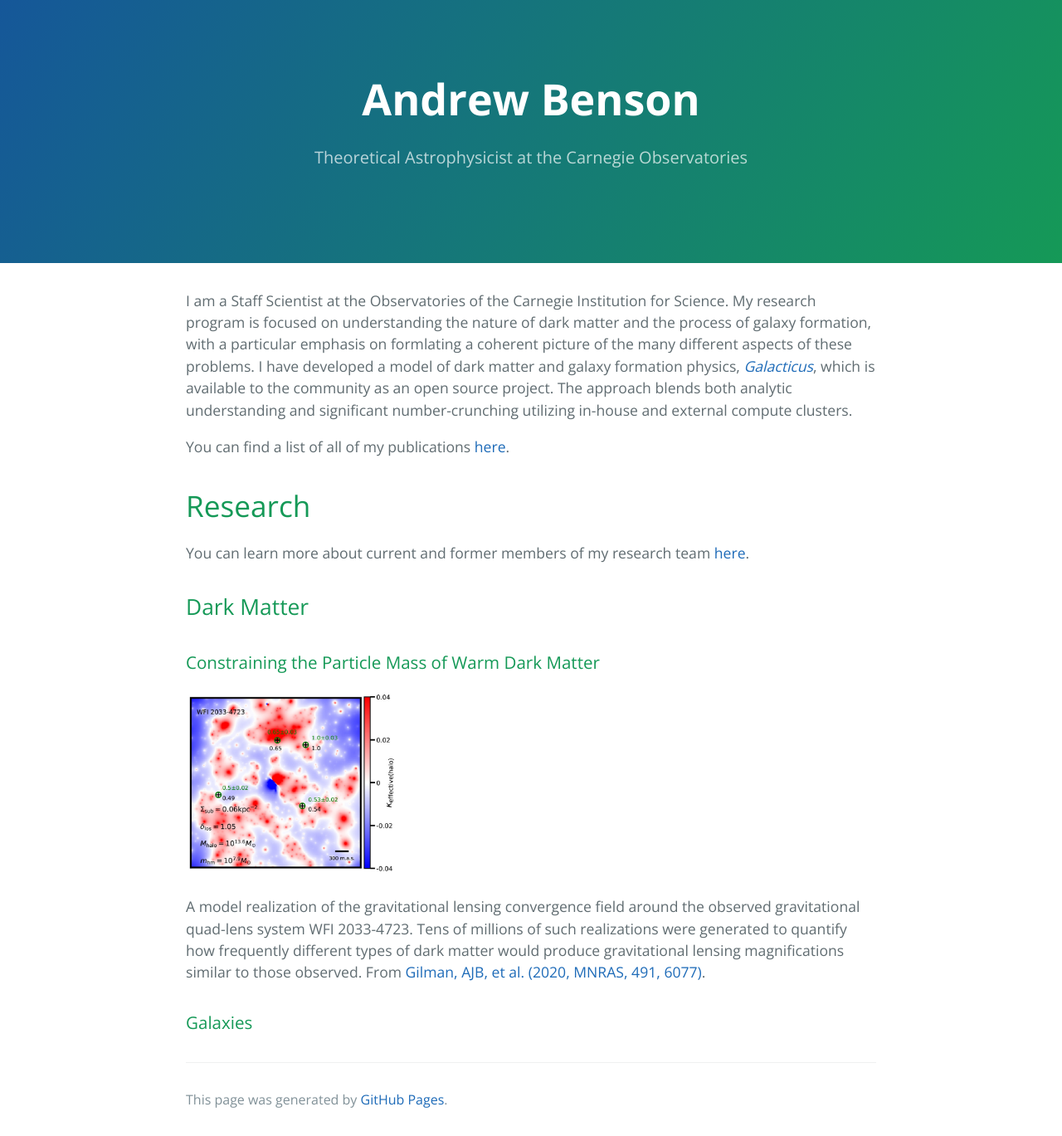
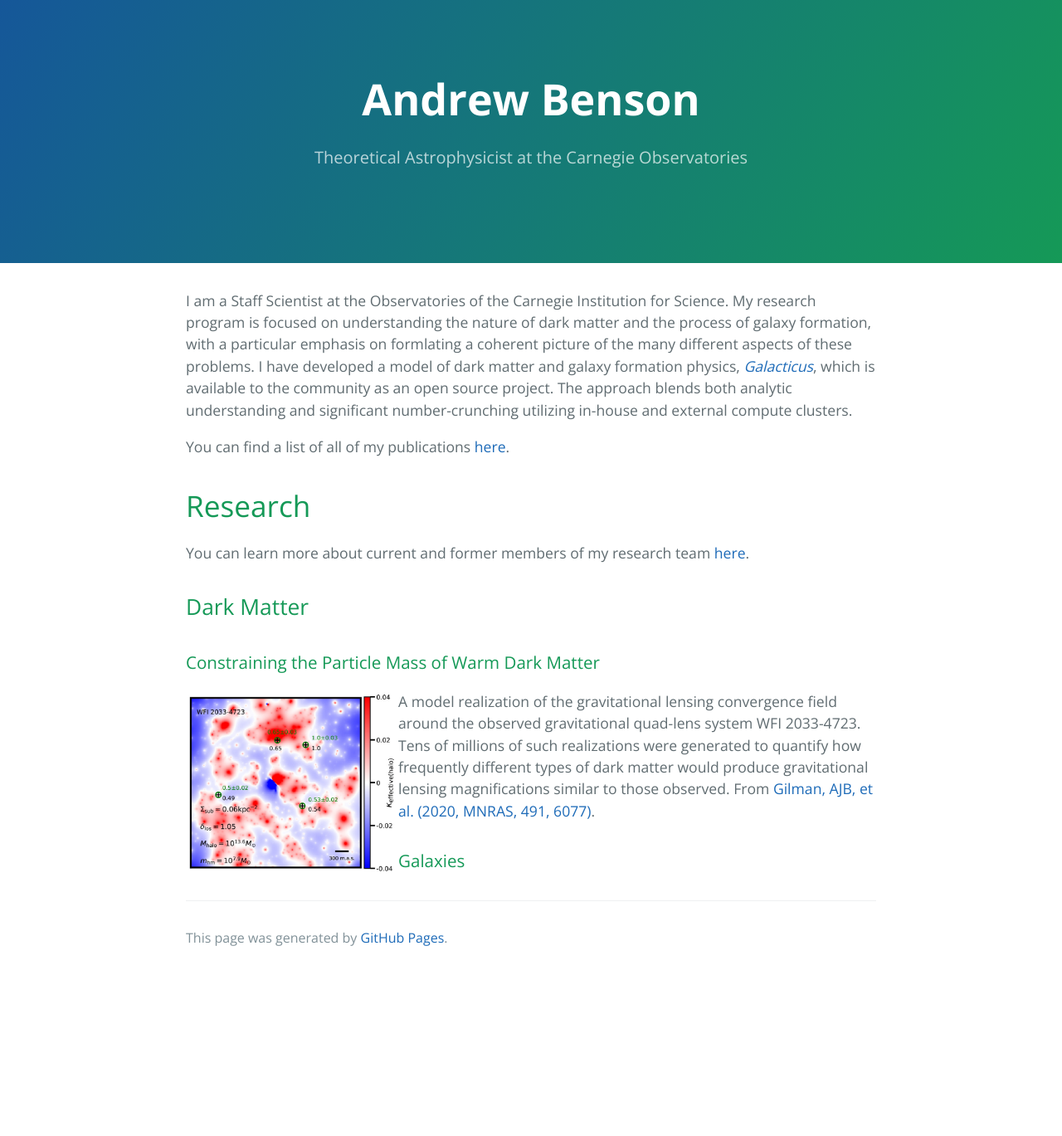
Before and after one commit to abensonca/abensonca.github.io, a Jekyll site: the page built from index.md, in a window 1280 px wide. Shown: the whole page at 83% size. Built offline with Jekyll 4.4.1, drawn with Linux system fonts in a browser that asks for light colours; after the commit the page ends 1174 px from its top, so only the background shows below that.

Commit message:
Change image alignment.

```diff
--- a/index.md
+++ b/index.md
@@ -19,7 +19,7 @@
 
 ### Constraining the Particle Mass of Warm Dark Matter
 
-<img src="./assets/img/lensing.png" alt="gravitational quad lens" style="width:256px;"/>
+<img src="./assets/img/lensing.png" alt="gravitational quad lens" style="width:256px; float: left;"/>
 
 A model realization of the gravitational lensing convergence
 field around the observed gravitational quad-lens system WFI 2033-4723. Tens of
```
